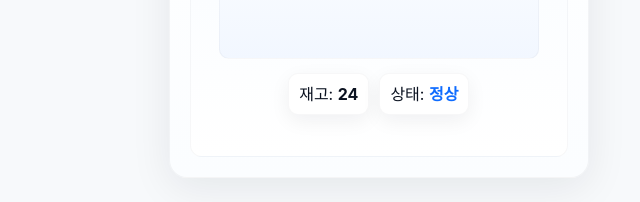
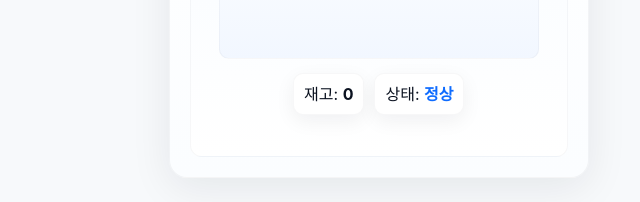
Before and after one commit to wecodebusiness1125-dot/-A, a plain HTML site: page index.html in a window 1280 px wide. Shown: the part 393-595 px from the top of the page, 640-1280 px from the left. Drawn offline with Linux system fonts and the light colour scheme.

Commit message:
Update index.html

```diff
--- a/index.html
+++ b/index.html
@@ -160,7 +160,7 @@
               </div>
             </div>
             <div style="display:flex;gap:10px;margin-top:14px;align-items:center">
-              <div class="card" style="padding:8px 10px;border-radius:10px;">재고: <strong>24</strong></div>
+              <div class="card" style="padding:8px 10px;border-radius:10px;">재고: <strong>0</strong></div>
               <div class="card" style="padding:8px 10px;border-radius:10px;">상태: <strong style="color:var(--accent)">정상</strong></div>
             </div>
           </div>
```
